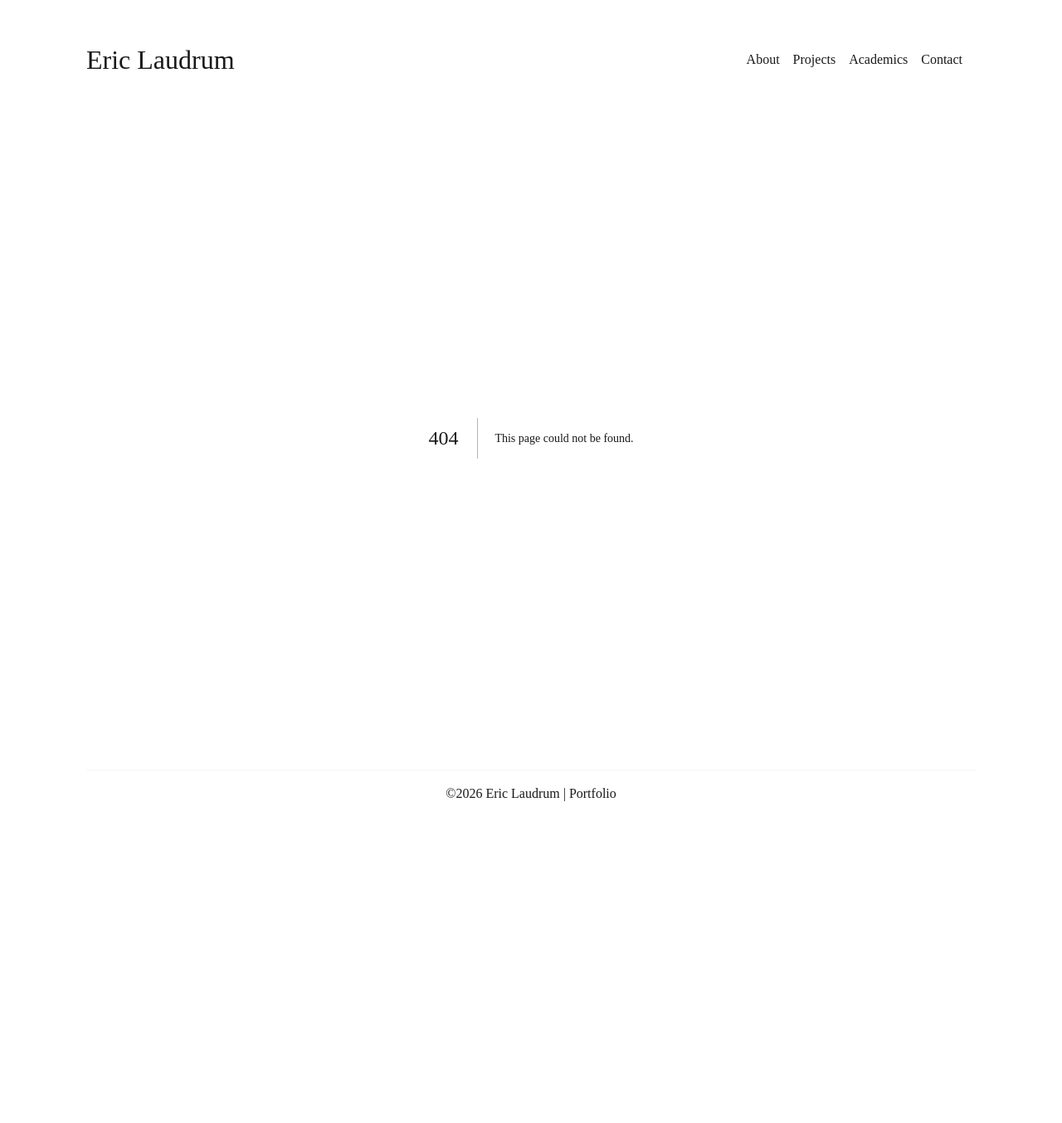
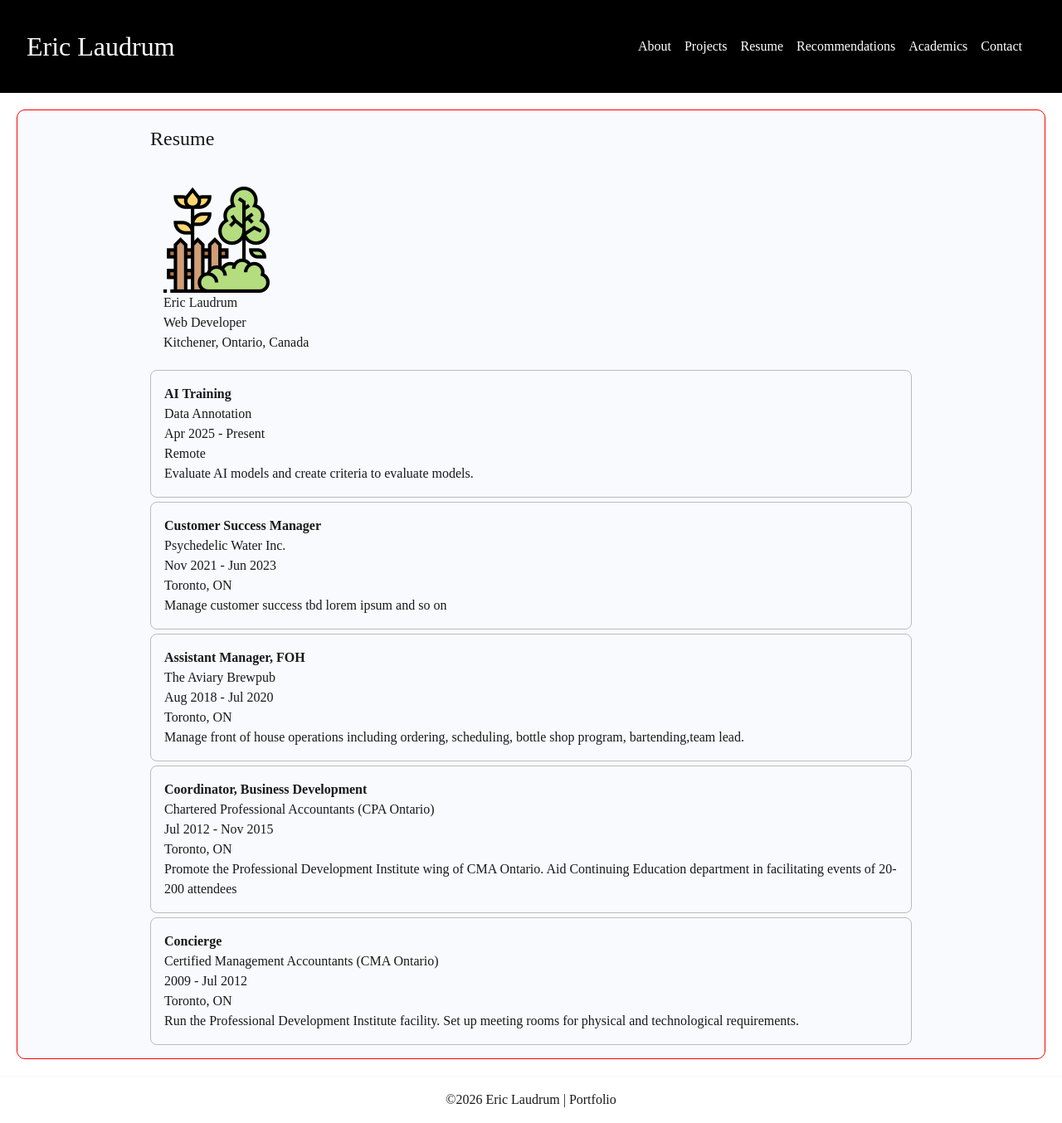
Before and after one commit to eric-laudrum/eric-laudrum.github.io, a Next.js app: page /resume in a window 1280 px wide. Before the commit this address had no page. Shown: the whole page at 83% size. Before the commit the page ends 985 px from the top, so only its background shows below. Built offline with nearby package versions, Linux system fonts and the light colour scheme.

Commit message:
add/ resume page with job history and basic styling

```diff
--- a/src/app/globals.css
+++ b/src/app/globals.css
@@ -17,7 +17,7 @@ body {
   background: var(--background);
   color: var(--foreground);
   font-family: Arial, Helvetica, sans-serif;
-  padding: 1rem 6.5rem 0 6.5rem;
+
   display: flex;
   flex-direction: column;
   min-height: 100vh;
@@ -27,9 +27,13 @@ body {
 .header{
   display: flex;
   flex-direction: row;
+  width: 100%;
   align-content: center;
   justify-content: space-between;
   align-items: center;
+  padding: 0 2em;
+
+  background-color: black;
 
 
 }
@@ -37,6 +41,9 @@ body {
   font-size: 2rem;
   margin: 1em 0;
 
+}
+.title{
+  color:white;
 }
 
 .nav-bar{
@@ -46,6 +53,7 @@ body {
 .nav-link{
   margin-right: 1em;
   font-size: 1rem;
+  color: white;
 }
 
 .nav-link:hover{
@@ -78,6 +86,8 @@ body {
   margin: 2em 0;
 
 }
+
+
 
 .project-grid{
   display: flex;
@@ -371,3 +381,27 @@ button.view-doc{
     justify-content: center;
     align-items: center;
 }
+
+
+
+/* Resume */
+.section-container#resume-container{
+  padding: 1em 10em;
+  border: 1px solid red;
+}
+
+.personal-info{
+  padding: 1em;
+
+}
+
+.job-container{
+  border-radius: 8px;
+  padding: 1em;
+  border: 1px solid rgba(0, 0, 0, 0.25);
+  margin-top: 5px;
+}
+
+.job-title{
+  font-weight: 600;
+}
--- a/src/app/recommendations/page.tsx
+++ b/src/app/recommendations/page.tsx
@@ -0,0 +1,12 @@
+export default function recommendations(){
+    return(
+        <div className="section-container" id="recommendations">
+
+            <h2 className="section-title">Recommendations</h2>
+
+            <h3 className="section-sub-title">College / University</h3>
+
+
+        </div>
+    )
+}
--- /dev/null
+++ b/src/app/resume/page.tsx
@@ -0,0 +1,131 @@
+export default function resume(){
+
+    return(
+
+
+        <div className="section-container" id="resume-container">
+
+            <h2 className="section-title">
+                Resume
+            </h2>
+
+            {/* ----- Personal Information ----- */}
+            <div className="personal-info">
+
+                <img className="resume-photo" src="assets/park.jpg" alt="no image" style={{ height:"8em"}}/>
+                <h3 className="sub-title">
+                    Eric Laudrum
+                </h3>
+
+                <p>Web Developer</p>
+                <p>Kitchener, Ontario, Canada</p>
+
+            </div>
+
+            <div className="job-section">
+
+
+                {/* ----- Data Annotation ----- */}
+                <div className="job-container">
+                    <h4 className="job-title">
+                        AI Training
+                    </h4>
+                    <h5 className="employer-name">
+                        Data Annotation
+                    </h5>
+                    <p className="job-dates">
+                        Apr 2025 - Present
+                    </p>
+                    <p className="job-location">
+                        Remote
+                    </p>
+                    <p className="job-description">
+                        Evaluate AI models and create criteria to evaluate models.
+                    </p>
+                </div>
+
+
+                {/* ----- Psychedelic Water ----- */}
+                <div className="job-container">
+                    <h4 className="job-title">
+                        Customer Success Manager
+                    </h4>
+                    <h5 className="employer-name">
+                        Psychedelic Water Inc.
+                    </h5>
+                    <p className="job-dates">
+                        Nov 2021 - Jun 2023
+                    </p>
+                    <p className="job-location">
+                        Toronto, ON
+                    </p>
+                    <p className="job-description">
+                        Manage customer success tbd lorem ipsum and so on
+                    </p>
+                </div>
+
+                 {/* ----- The Aviary ----- */}
+                <div className="job-container">
+                    <h4 className="job-title">
+                        Assistant Manager, FOH
+                    </h4>
+                    <h5 className="employer-name">
+                        The Aviary Brewpub
+                    </h5>
+                    <p className="job-dates">
+                        Aug 2018 - Jul 2020
+                    </p>
+                    <p className="job-location">
+                        Toronto, ON
+                    </p>
+                    <p className="job-description">
+                        Manage front of house operations including ordering, scheduling, bottle shop program, bartending,team lead.
+                    </p>
+                </div>
+
+
+                 {/* ----- CPA Onatrio ----- */}
+                <div className="job-container">
+                    <h4 className="job-title">
+                        Coordinator, Business Development
+                    </h4>
+                    <h5 className="employer-name">
+                        Chartered Professional Accountants (CPA Ontario)
+                    </h5>
+                    <p className="job-dates">
+                        Jul 2012 - Nov 2015
+                    </p>
+                    <p className="job-location">
+                        Toronto, ON
+                    </p>
+                    <p className="job-description">
+                        Promote the Professional Development Institute wing of CMA Ontario.
+                        Aid Continuing Education department in facilitating events of 20-200 attendees
+                    </p>
+                </div>
+
+
+                 <div className="job-container">
+                    <h4 className="job-title">
+                        Concierge
+                    </h4>
+                    <h5 className="employer-name">
+                        Certified Management Accountants (CMA Ontario)
+                    </h5>
+                    <p className="job-dates">
+                        2009 - Jul 2012
+                    </p>
+                    <p className="job-location">
+                        Toronto, ON
+                    </p>
+                    <p className="job-description">
+                        Run the Professional Development Institute facility. Set up meeting rooms for physical and technological requirements.
+                    </p>
+                </div>
+
+
+            </div>
+
+        </div>
+    )
+}
--- a/src/components/Header.tsx
+++ b/src/components/Header.tsx
@@ -5,7 +5,9 @@ const Header = () => {
     return(
         <>
         <div className="header">
-            <h1 className="banner-title"><Link href="/">Eric Laudrum</Link></h1>
+            <h1 className="banner-title">
+                <Link className="title" href="/">Eric Laudrum</Link>
+            </h1>
 
             <NavBar />
         </div>
--- a/src/components/NavBar.tsx
+++ b/src/components/NavBar.tsx
@@ -9,6 +9,10 @@ const NavBar = () => {
 
                 <Link className="nav-link" href='/projects'>Projects</Link>
 
+                <Link className="nav-link" href='/resume'>Resume</Link>
+
+                <Link className="nav-link" href='/recommendations'>Recommendations</Link>
+
                 <Link className="nav-link" href='/academic-credentials'>Academics</Link>
 
                 <Link className="nav-link" href='/contact'>Contact</Link>
```
